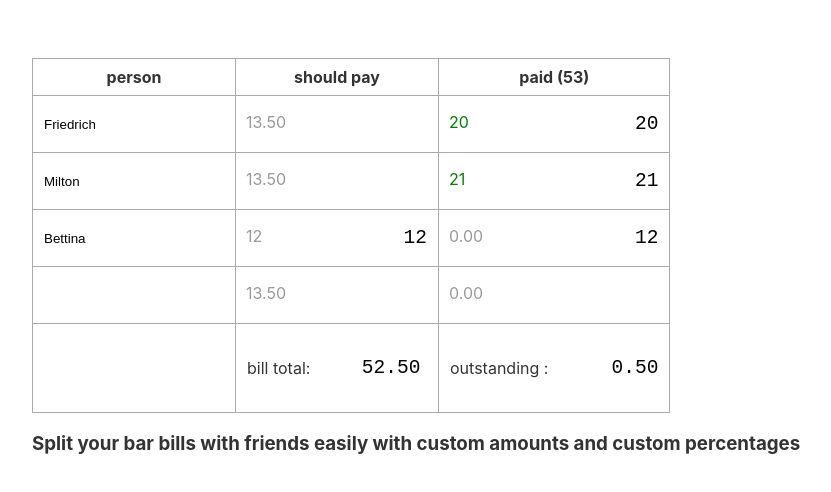
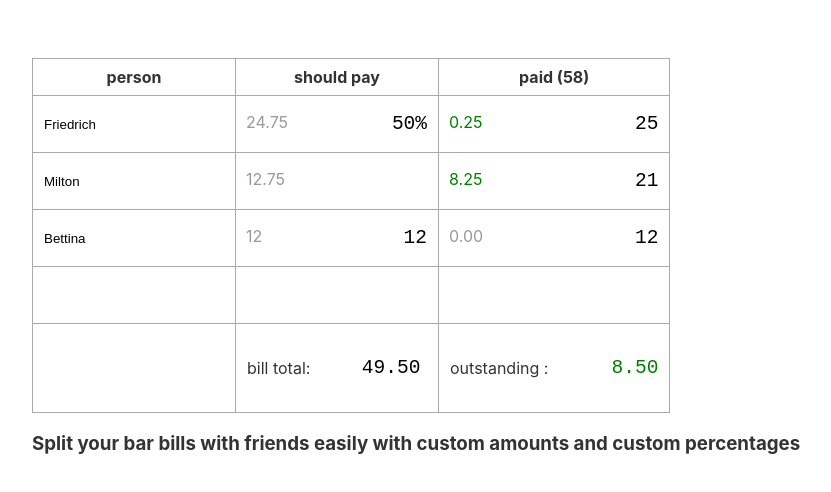
Before and after one commit to fiatjaf/split, a Svelte app: page / in a window 1280 px wide. Shown: the top 492 px of the page, without its empty margins (26-857 px from the left). Built offline with nearby package versions, Linux system fonts and the light colour scheme.

Commit message:
many fixes to calculations.

```diff
--- a/src/Editor.svelte
+++ b/src/Editor.svelte
@@ -1,6 +1,6 @@
 <script>
   import {afterUpdate} from 'svelte'
-  import {saveData, initializeData} from './helpers'
+  import {saveData, initializeData, isNormalNumber, getPercent, parseFloatOrNaN, toFixedIfNeeded} from './helpers'
 
   var [parties, absoluteDue] = initializeData()
 
@@ -54,17 +54,22 @@
     return calcDue(absoluteDue, parties) - paid
   }
 
-  function infoPartyDue(party, parties) {
+  function partyDueSpecified (party, absoluteDue) {
     // absolute value, then it's it
     if (isNormalNumber(party.due)) return parseFloat(party.due)
 
     // percent value: calculate with absoluteDue
     let percent = getPercent(party.due)
     if (absoluteDue && percent) {
-      return toFixedIfNeeded(percent * absoluteDue)
+      return percent * absoluteDue
+    }
   }
 
-    // blank: estimate what is left divided equally
+  function partyDueEstimated (party, parties, absoluteDue) {
+    // take the absolute quantity, subtract what was declared absolutely to be [due] by each peer
+    // then divide the rest equally among all parties who have not declared any [due]
+    if (party.name.trim() !== '' || party.paid.trim() !== '') {
+      // only perform this estimation it for peers with names or paid values (that denote they exist)
       if (absoluteDue && party.due.trim() === '') {
         let whatIsDecided = parties.reduce((acc, p) => {
           if (isNormalNumber(p.due)) {
@@ -79,47 +84,38 @@
           return acc + 0
         }, 0)
         let whatIsLeftToDecide = absoluteDue - whatIsDecided
-      let nblankParties = parties.filter(p => p.due.trim() === '').length
+        let nblankParties = parties
+          .filter(p => (p.name.trim() !== '' || p.paid.trim() !== '') && p.due.trim() === '').length
 
-      return toFixedIfNeeded(whatIsLeftToDecide / nblankParties)
+        return whatIsLeftToDecide / nblankParties
+      }
+    }
   }
 
-    // otherwise nothing is shown
-    return ''
+  function partyDue(party, parties, absoluteDue) {
+     // if nothing (or something invalid) was written this will be null
+    let specifiedValue = partyDueSpecified(party, absoluteDue)
+    if (specifiedValue) {
+        console.log(party.name, 'specified', specifiedValue)
+        return specifiedValue
     }
 
-  function infoPartyBalanceColor(party) {
-    let balance = party.paid - party.due
+    // blank: estimate due
+    let estimatedValue = partyDueEstimated(party, parties, absoluteDue)
+    if (estimatedValue) {
+        console.log(party.name, 'estimated', estimatedValue)
+        return estimatedValue
+    }
+
+    // otherwise nothing
+    console.log(party.name, 'nothing')
+    return
+  }
+
+  function balanceColor(balance) {
     if (balance > 0) return 'green'
     else if (balance < 0) return 'red'
     else return ''
-  }
-
-  function isNormalNumber(text) {
-    return text.trim().match(/^\d+(.\d+)?$/)
-  }
-
-  function getPercent(text) {
-    let perc = text.match(/^(\d+(.\d)?)%$/)
-    if (perc) {
-      return parseFloat(perc[1]) * 0.01
-    }
-    return null
-  }
-
-  function parseFloatOrNaN(text) {
-    let num = parseFloat(text)
-    return isNaN(num) ? 0 : num
-  }
-
-  function toFixedIfNeeded(float) {
-    if (
-      parseInt(float * 100)
-        .toString()
-        .slice(-2) === '00'
-    )
-      return float.toFixed(0)
-    return float.toFixed(2)
   }
 </script>
 
@@ -188,13 +184,15 @@
           <input bind:value={p.name} />
         </td>
         <td class="editable">
-          <span class="preview">{infoPartyDue(p, parties)}</span>
+          <span class="preview">{toFixedIfNeeded(partyDue(p, parties, absoluteDue))}</span>
           <input value={p.due} on:input={setParty(p, 'due')} />
         </td>
         <td class="editable">
-          <span class="preview" style="color: {infoPartyBalanceColor(p)}">
-            {toFixedIfNeeded(p.paid - p.due)}
+          {#if isNormalNumber(p.paid)}
+          <span class="preview" style="color: {balanceColor(parseFloatOrNaN(p.paid) - partyDue(p, parties, absoluteDue))}">
+            {toFixedIfNeeded(Math.abs(parseFloatOrNaN(p.paid) - partyDue(p, parties, absoluteDue)))}
           </span>
+    {/if}
           <input value={p.paid} on:input={setParty(p, 'paid')} />
         </td>
       </tr>
@@ -213,7 +211,7 @@
         <label>
           {#if remaining > 0}remaining{:else}outstanding{/if}
           :
-          <input value={toFixedIfNeeded(Math.abs(remaining))} />
+          <input value={toFixedIfNeeded(Math.abs(remaining))} style="color: {balanceColor(-remaining)}" />
         </label>
       </td>
     </tr>
--- a/src/helpers.js
+++ b/src/helpers.js
@@ -1,21 +1,52 @@
 /** @format */
 
 const defaultParties = [
-  {id: Math.random(), name: 'Friedrich', due: '', paid: '20'},
+  {id: Math.random(), name: 'Friedrich', due: '50%', paid: '25'},
   {id: Math.random(), name: 'Milton', due: '', paid: '21'},
   {id: Math.random(), name: 'Bettina', due: '12', paid: '12'}
 ]
-const defaultAbsoluteDue = 52.5
+const defaultAbsoluteDue = 49.5
 
 export function initializeData() {
-  let lastState = localStorage.getItem('state')
-  if (lastState) {
+  try {
+    let lastState = JSON.parse(localStorage.getItem('state'))
     return [lastState.parties, lastState.absoluteDue]
+  } catch (e) {
+    return [defaultParties, defaultAbsoluteDue]
   }
-
-  return [defaultParties, defaultAbsoluteDue]
 }
 
 export function saveData(parties, absoluteDue) {
   localStorage.setItem('state', JSON.stringify({parties, absoluteDue}))
 }
+
+export function isNormalNumber(text) {
+  return text.trim().match(/^\d+(.\d+)?$/)
+}
+
+export function getPercent(text) {
+  let perc = text.match(/^(\d+(.\d)?)%$/)
+  if (perc) {
+    return parseFloat(perc[1]) * 0.01
+  }
+  return null
+}
+
+export function parseFloatOrNaN(text) {
+  let num = parseFloat(text)
+  return isNaN(num) ? 0 : num
+}
+
+export function toFixedIfNeeded(f) {
+  if (typeof f !== 'number') {
+    return ''
+  }
+
+  if (
+    parseInt(f * 100)
+      .toString()
+      .slice(-2) === '00'
+  )
+    return f.toFixed(0)
+  return f.toFixed(2)
+}
```
Lines whose indentation alone changed are shown as unchanged.
